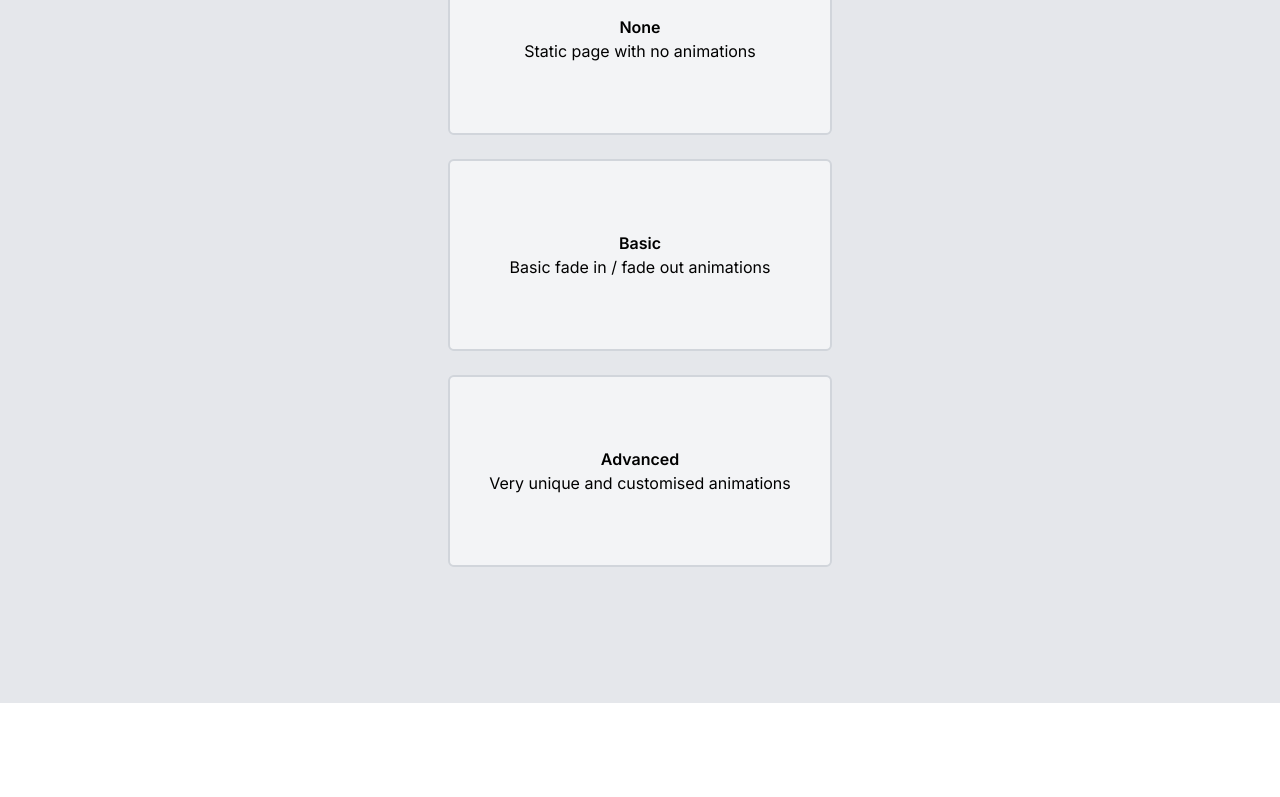
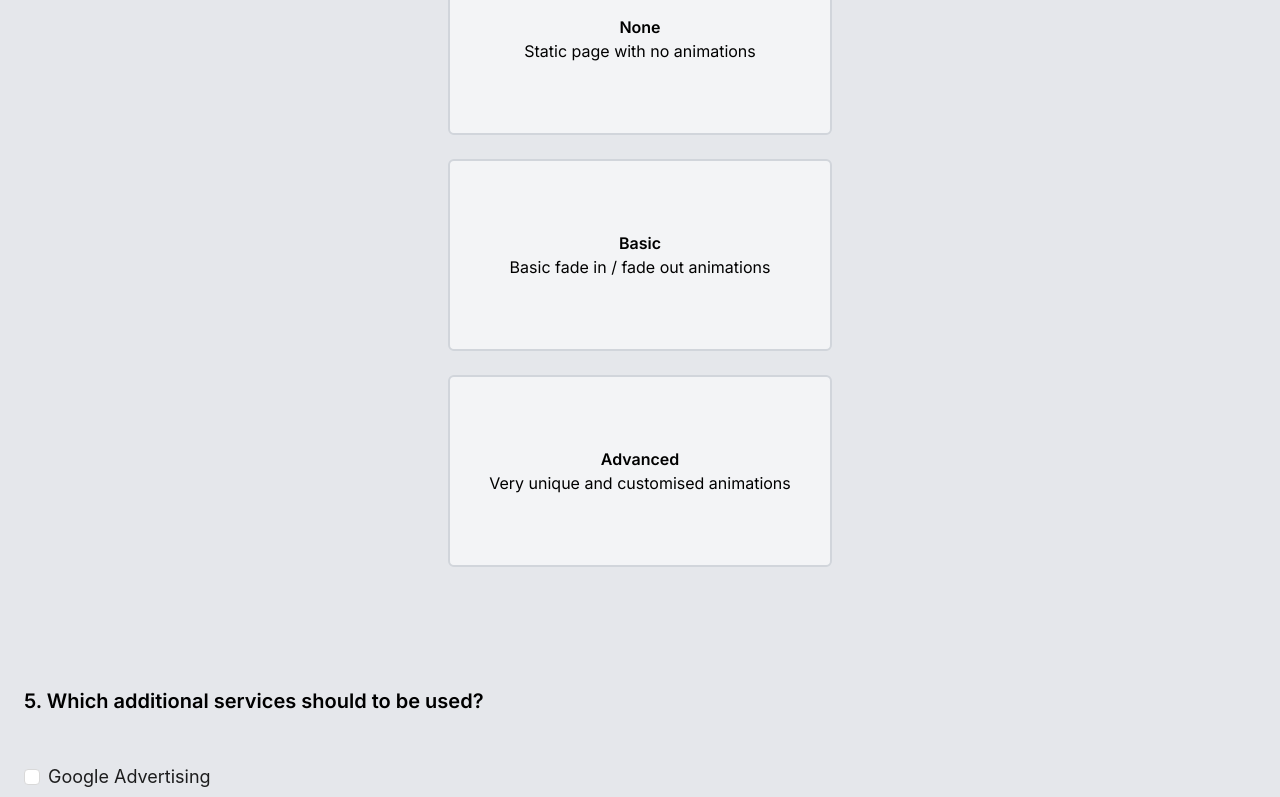
Before and after one commit to kevinshirley/quote-form, a Next.js app: page / in a window 1280 px wide. Shown: the part 2000-2797 px from the top of the page. Before the commit the page ends 2703 px from the top, so only its background shows below. Built offline with nearby package versions, Linux system fonts and the light colour scheme.

Commit message:
Additional services section

```diff
--- a/src/app/globals.css
+++ b/src/app/globals.css
@@ -19,3 +19,8 @@
 body {
   box-sizing: border-box;
 }
+
+.common-checkbox .ant-checkbox-wrapper {
+  @apply mb-4;
+  @apply text-lg;
+}
--- a/src/app/page.tsx
+++ b/src/app/page.tsx
@@ -1,19 +1,15 @@
 import Slider from '@/components/slider'
 import Card from '@/components/card'
+import FormItem from '@/components/form-item'
+import AdditionalServices from '@/components/form-flow/additional-services'
 
 export default function Home() {
   return (
     <main className='relative bg-gray-200 min-h-screen py-6'>
-      <div className='py-2 px-6 mb-20'>
-        <div className='mb-12'>
-          <h2 className='font-semibold text-xl'>1. How many pages your project will have?</h2>
-        </div>
+      <FormItem title='1. How many pages your project will have?'>
         <Slider min={1} max={20} />
-      </div>
-      <div className='py-2 px-6 mb-20'>
-        <div className='mb-12'>
-          <h2 className='font-semibold text-xl'>2. Which design service your company needs?</h2>
-        </div>
+      </FormItem>
+      <FormItem title='2. Which design service your company needs?'>
         <div className='flex flex-col items-center'>
           <Card
             title='None'
@@ -28,11 +24,8 @@ export default function Home() {
             text='I want to use an existing template'
           />
         </div>
-      </div>
-      <div className='py-2 px-6 mb-20'>
-        <div className='mb-12'>
-          <h2 className='font-semibold text-xl'>3. Which development service your company needs?</h2>
-        </div>
+      </FormItem>
+      <FormItem title='3. Which development service your company needs?'>
         <div className='flex flex-col items-center'>
           <Card
             title='New Website Development'
@@ -47,11 +40,8 @@ export default function Home() {
             text=''
           />
         </div>
-      </div>
-      <div className='py-2 px-6 mb-20'>
-        <div className='mb-12'>
-          <h2 className='font-semibold text-xl'>4. Would you like to use animations on your website?</h2>
-        </div>
+      </FormItem>
+      <FormItem title='4. Would you like to use animations on your website?'>
         <div className='flex flex-col items-center'>
           <Card
             title='None'
@@ -66,7 +56,8 @@ export default function Home() {
             text='Very unique and customised animations'
           />
         </div>
-      </div>
+      </FormItem>
+      <AdditionalServices />
     </main>
   );
 }
--- /dev/null
+++ b/src/components/checkbox-group/index.tsx
@@ -0,0 +1,28 @@
+import { Checkbox } from 'antd';
+
+interface CommonCheckboxOptionType {
+  label: string;
+  value: string;
+}
+
+interface CommonCheckboxType {
+  onChange: (event: any) => void;
+  options: CommonCheckboxOptionType[];
+  className: string;
+}
+
+const CommonCheckbox: React.FC<CommonCheckboxType> = ({
+  onChange,
+  options,
+  className,
+}) => {
+  return (
+    <Checkbox.Group
+      className={className}
+      options={options}
+      onChange={onChange}
+    />
+  )
+};
+
+export default CommonCheckbox;
--- /dev/null
+++ b/src/components/form-flow/additional-services/index.tsx
@@ -0,0 +1,31 @@
+"use client"
+
+import FormItem from '@/components/form-item'
+import CheckboxGroup from '@/components/checkbox-group'
+
+const CommonCheckbox: React.FC = () => {
+  const additionalServices = [
+    { label: 'Google Advertising', value: 'Google Advertising' },
+    { label: 'Google Analytics', value: 'Google Analytics' },
+    { label: 'Facebook Advertising', value: 'Facebook Advertising' },
+    { label: 'Google Tag Manager', value: 'Google Tag Manager' },
+    { label: 'Google Maps & Company', value: 'Google Maps & Company' },
+    { label: 'Other', value: 'Other' },
+  ];
+
+  const onAdditionalServiceChange: any = (e: any) => {
+    console.log('onAdditionalServiceChange: ', e)
+  }
+
+  return (
+    <FormItem title='5. Which additional services should to be used?'>
+      <CheckboxGroup
+        className='flex flex-col grow common-checkbox'
+        options={additionalServices}
+        onChange={onAdditionalServiceChange}
+      />
+    </FormItem>
+  )
+};
+
+export default CommonCheckbox;
--- /dev/null
+++ b/src/components/form-item/index.tsx
@@ -0,0 +1,24 @@
+"use client"
+
+import React, { ReactNode } from 'react'
+
+interface FormItemProps {
+  title: string;
+  children: ReactNode;
+}
+
+const FormItem: React.FC<FormItemProps> = ({
+  title,
+  children,
+}) => {
+  return (
+    <div className='py-2 px-6 mb-20'>
+      <div className='mb-12'>
+        <h2 className='font-semibold text-xl'>{title}</h2>
+      </div>
+      {children}
+    </div>
+  )
+}
+
+export default FormItem
```
